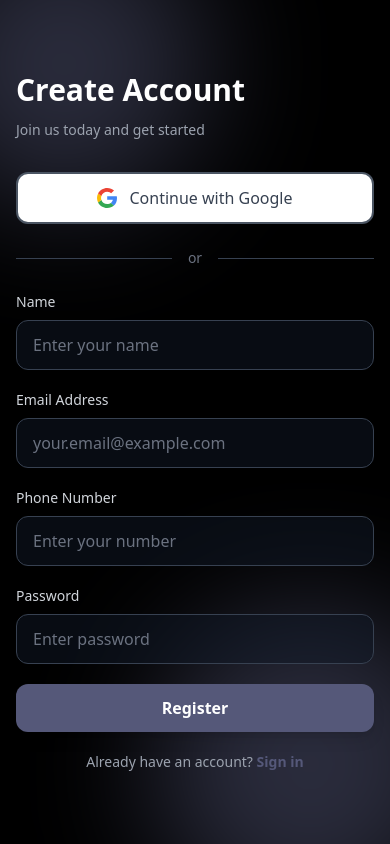
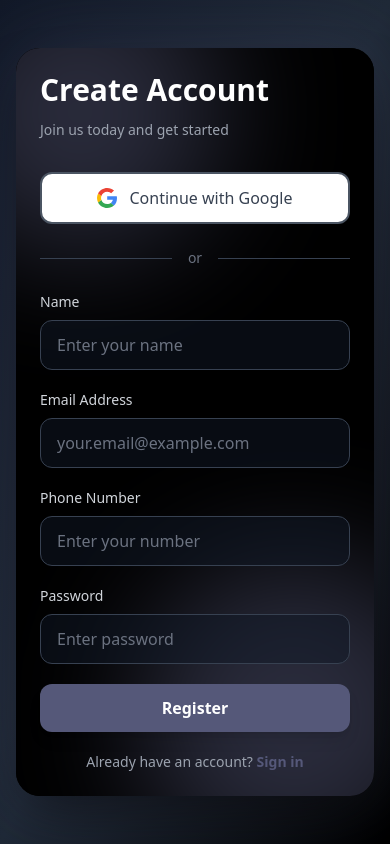
Before and after one commit to karan-Singh711/PHP-Ecommerce, a PHP site: page /e-commerce/register.php in a window 390 px wide. Run offline with PHP 8.4, Linux system fonts and the light colour scheme; a stand-in replaces the project's code that opens the database connection; some libraries are stand-ins or nearby versions.

Commit message:
updated UI

```diff
--- a/register.php
+++ b/register.php
@@ -43,10 +43,13 @@ if(isset($_POST['submit']) && isset($_POST['name']) && isset($_POST['email']) &&
     <script src="https://cdn.tailwindcss.com"></script>
     <script src="https://code.jquery.com/jquery-3.7.1.min.js"></script>
 </head>
-<body class="h-screen overflow-hidden">
-    <div class="flex flex-col md:flex-row h-full">
+<body class="min-h-screen bg-gradient-to-br from-gray-900 via-gray-800 to-black flex items-center justify-center p-4 md:p-8">
+
+    <!-- Main Elevated Card Container -->
+    <div class="w-full max-w-6xl bg-black rounded-3xl shadow-2xl overflow-hidden flex flex-col md:flex-row" style="box-shadow: 0 25px 50px -12px rgba(0, 0, 0, 0.5), 0 0 80px rgba(85, 88, 121, 0.3);">
+
         <!-- Left Side - Image with Overlay Text (Hidden on mobile) -->
-       <div class="hidden md:block md:w-1/2 h-full relative bg-cover bg-center" style="background-image: url('public/images/background2.png');">
+        <div class="hidden md:block md:w-1/2 relative bg-cover bg-center" style="background-image: url('public/images/background2.png'); min-height: 600px;">
             <div class="absolute inset-0 bg-black bg-opacity-40 flex flex-col items-center justify-center text-center px-10">
                 <h1 class="text-5xl lg:text-6xl font-extrabold text-white mb-5 drop-shadow-lg leading-tight">
                 Welcome
@@ -58,11 +61,10 @@ if(isset($_POST['submit']) && isset($_POST['name']) && isset($_POST['email']) &&
                 Sign in and continue exploring the collections you love, or discover new arrivals trending right now.
                 </p>
             </div>
-     </div>
-
+        </div>
 
         <!-- Right Side - Signup Form -->
-        <div class="w-full md:w-1/2 h-full bg-black relative overflow-hidden flex items-center justify-center p-4 md:p-8">
+        <div class="w-full md:w-1/2 bg-black relative overflow-hidden flex items-center justify-center p-6 md:p-10">
             <!-- Blurred Circle Top-Left -->
             <div class="absolute -top-20 -left-20 w-72 h-72 rounded-full blur-3xl opacity-50" style="background-color: #555879;"></div>
 
```
